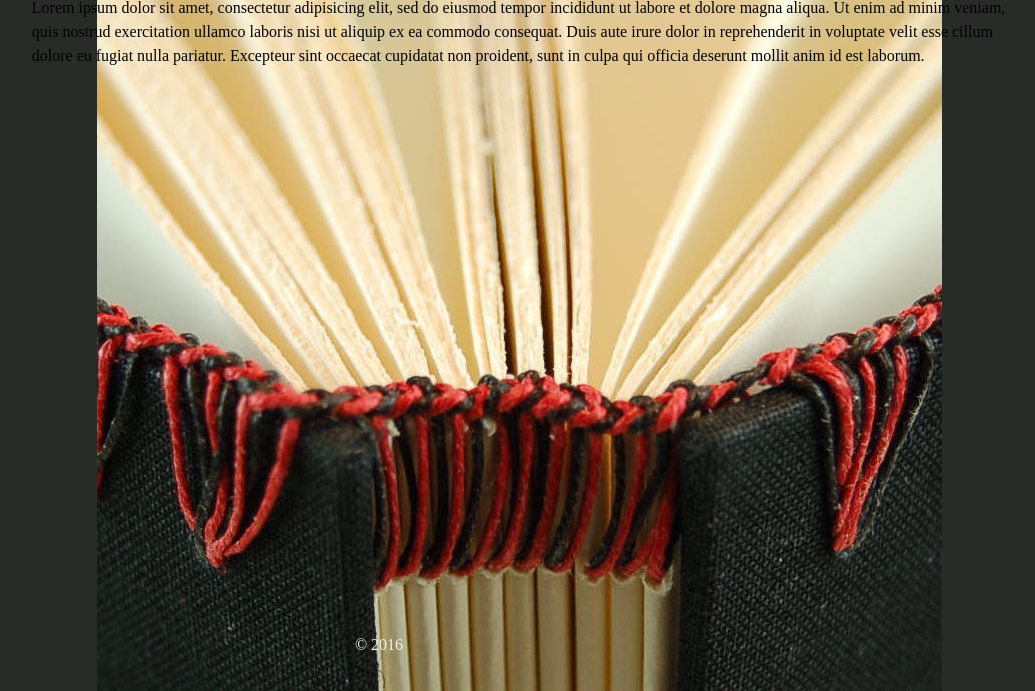
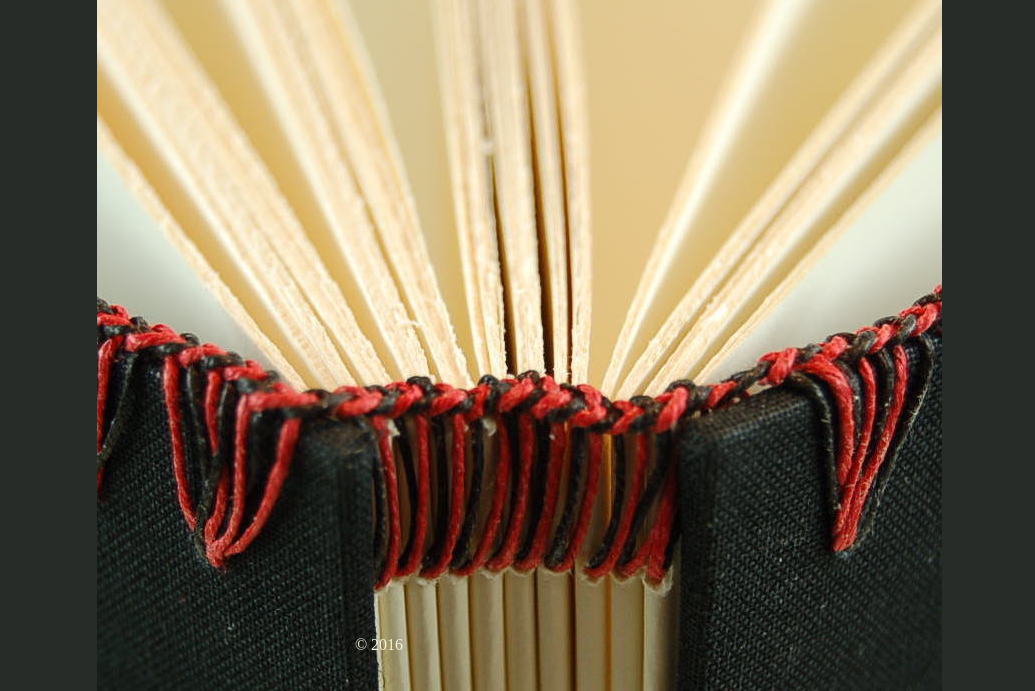
Before and after one commit to elaewin/portfolio, a plain HTML site: page index.html in a window 1280 px wide. Shown: the part 109-800 px from the top of the page, without its empty margins (121-1156 px from the left). Drawn offline with Linux system fonts and the light colour scheme; files whose address does not match are found by name; a web font is replaced by a local one.

```diff
--- a/index.html
+++ b/index.html
@@ -32,7 +32,9 @@
     <div class="clearfix"></div>
     <main>
       <section>
-        <p>Lorem ipsum dolor sit amet, consectetur adipisicing elit, sed do eiusmod tempor incididunt ut labore et dolore magna aliqua. Ut enim ad minim veniam, quis nostrud exercitation ullamco laboris nisi ut aliquip ex ea commodo consequat. Duis aute irure dolor in reprehenderit in voluptate velit esse cillum dolore eu fugiat nulla pariatur. Excepteur sint occaecat cupidatat non proident, sunt in culpa qui officia deserunt mollit anim id est laborum.</p>
+        <div>
+          <p></p>
+        </div>
       </section>
     </main>
     <footer>
--- /dev/null
+++ b/js/data.js
@@ -0,0 +1 @@
+'use strict';
```
